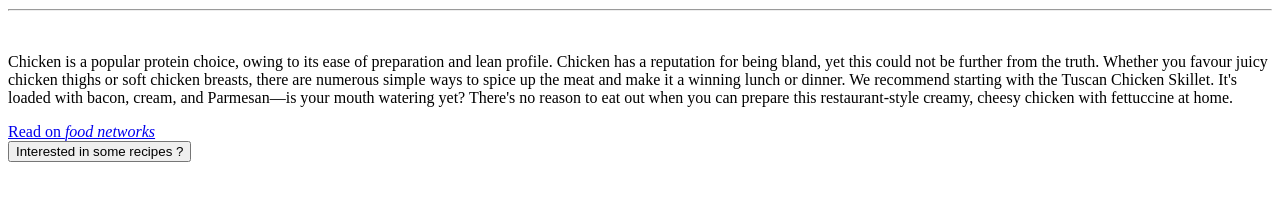
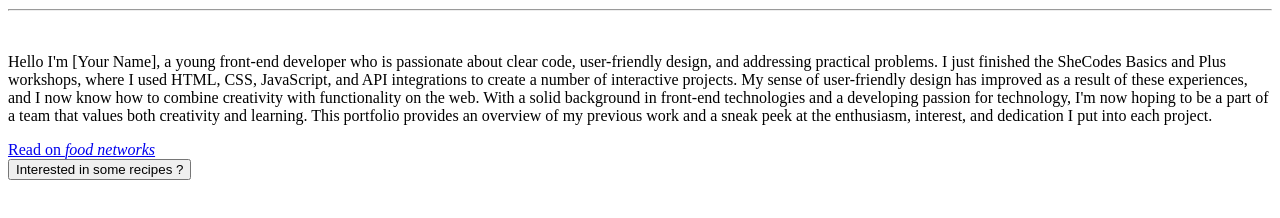
Before and after one commit to NelisaTina/Webpage-Tina-portfolio, a plain HTML site: page index.html in a window 1280 px wide. Shown: the part 470-688 px from the top of the page. Drawn offline with Linux system fonts and the light colour scheme.

Commit message:
Update HTML

```diff
--- a/index.html
+++ b/index.html
@@ -24,14 +24,11 @@
     <hr />
     <br />
     <p>
-      Chicken is a popular protein choice, owing to its ease of preparation and
-      lean profile. Chicken has a reputation for being bland, yet this could not
-      be further from the truth. Whether you favour juicy chicken thighs or soft
-      chicken breasts, there are numerous simple ways to spice up the meat and
-      make it a winning lunch or dinner. We recommend starting with the Tuscan
-      Chicken Skillet. It's loaded with bacon, cream, and Parmesan—is your mouth
-      watering yet? There's no reason to eat out when you can prepare this
-      restaurant-style creamy, cheesy chicken with fettuccine at home.
+      Hello  I'm [Your Name], a young front-end developer who is passionate about clear code, user-friendly design, and addressing practical problems.
+
+ I just finished the SheCodes Basics and Plus workshops, where I used HTML, CSS, JavaScript, and API integrations to create a number of interactive projects.  My sense of user-friendly design has improved as a result of these experiences, and I now know how to combine creativity with functionality on the web.
+
+ With a solid background in front-end technologies and a developing passion for technology, I'm now hoping to be a part of a team that values both creativity and learning.  This portfolio provides an overview of my previous work and a sneak peek at the enthusiasm, interest, and dedication I put into each project.
     </p>
     <div>
       <a
```
